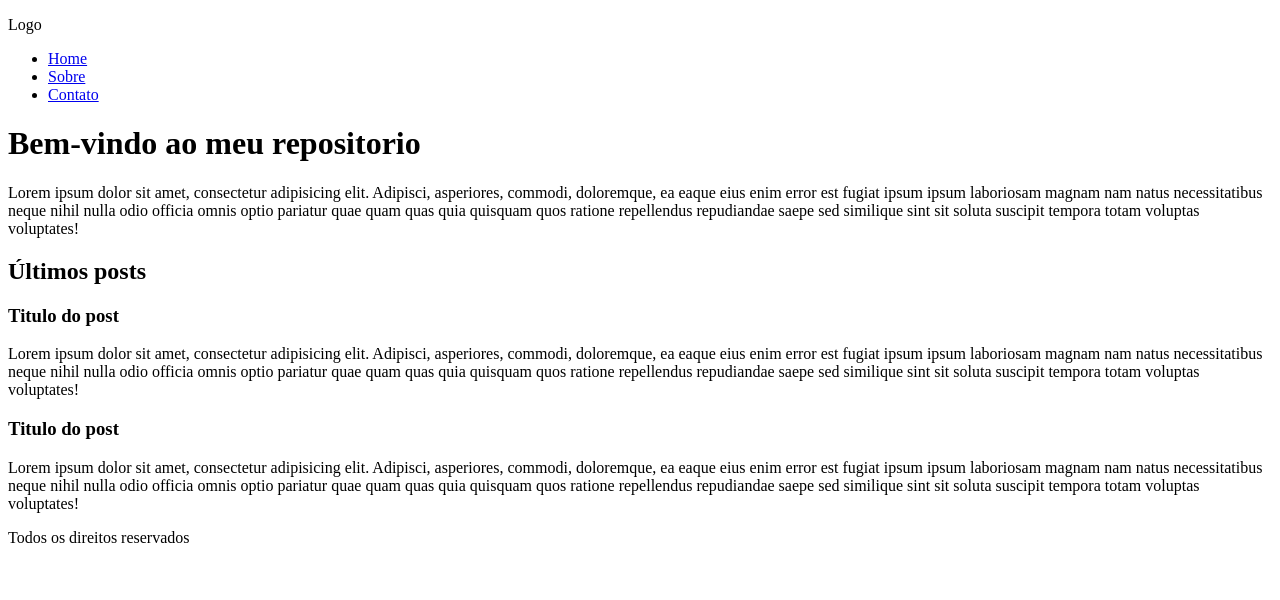
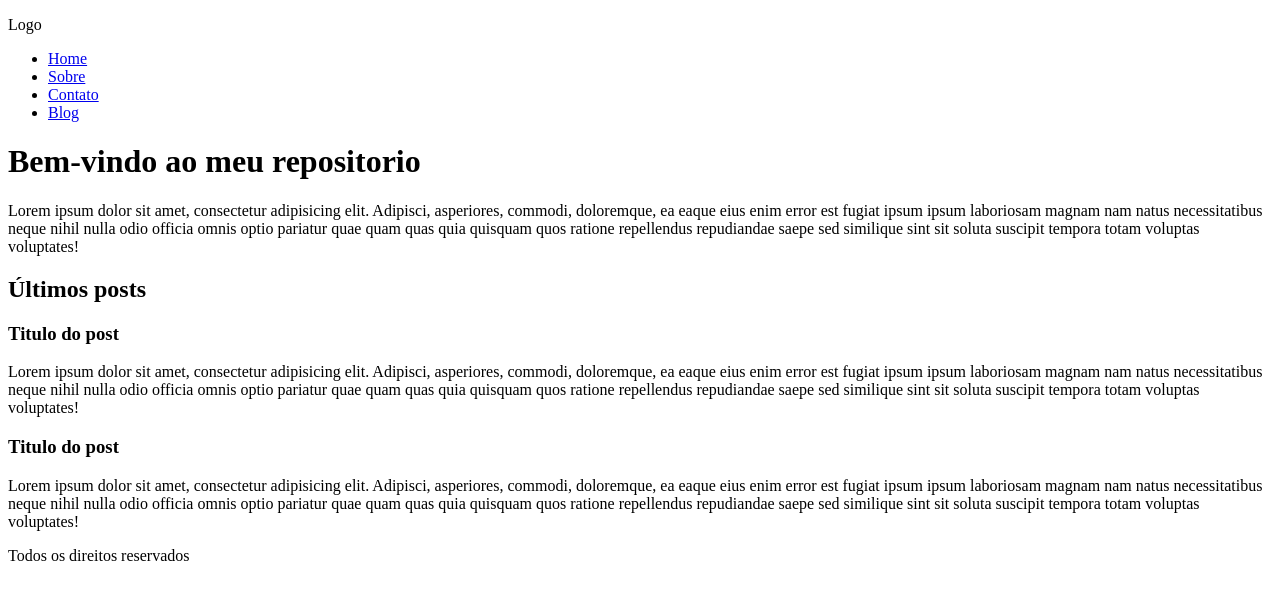
Before and after one commit to R0drigo-Pedroso/R0drigo-Pedroso.github.io, a plain HTML site: page index.html in a window 1280 px wide. Drawn offline with Linux system fonts and the light colour scheme.

Commit message:
Adicionar um link blog
Foi acrescentado uma page com link blog

```diff
--- a/index.html
+++ b/index.html
@@ -15,6 +15,7 @@
                 <li><a href="index.html">Home</a></li>
                 <li><a href="sobre.html">Sobre</a></li>
                 <li><a href="contato.html">Contato</a></li>
+                <li><a href="contato.html">Blog</a></li>
             </ul>
         </nav>
     </header>
```
